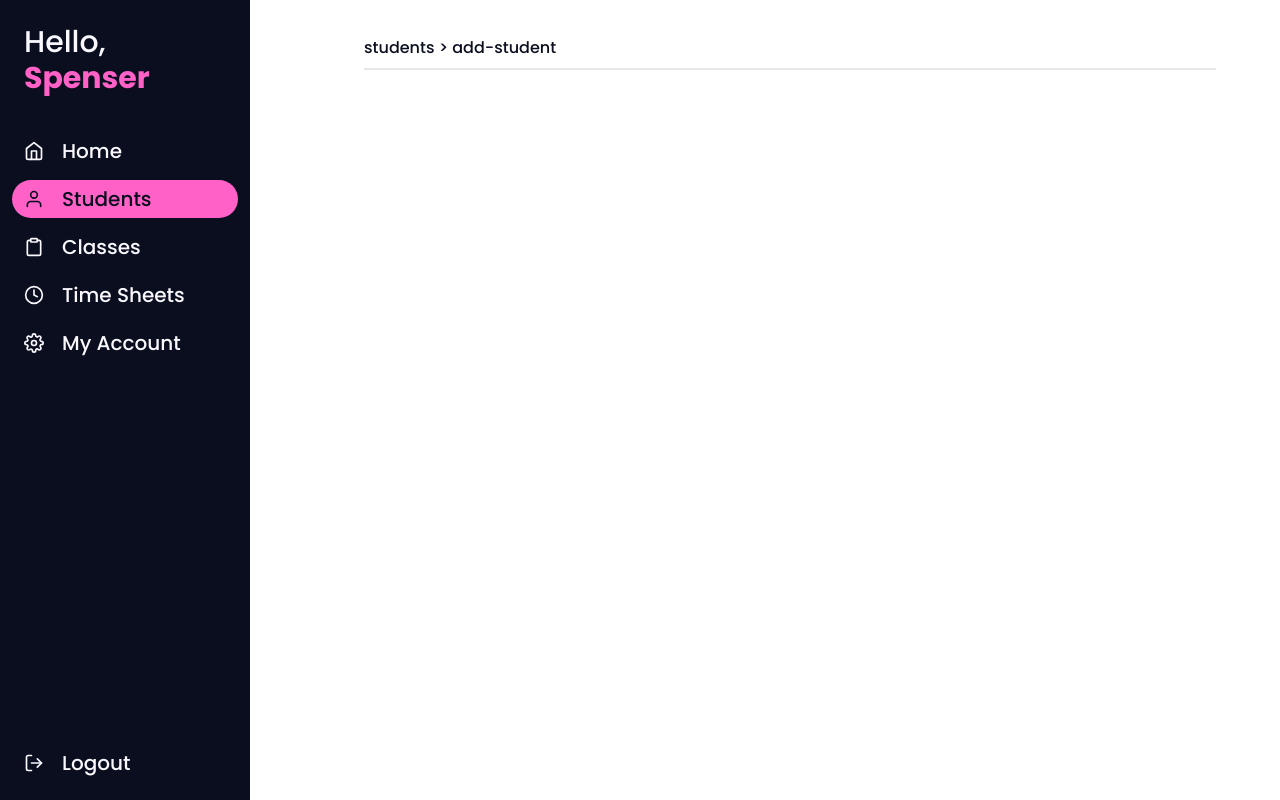
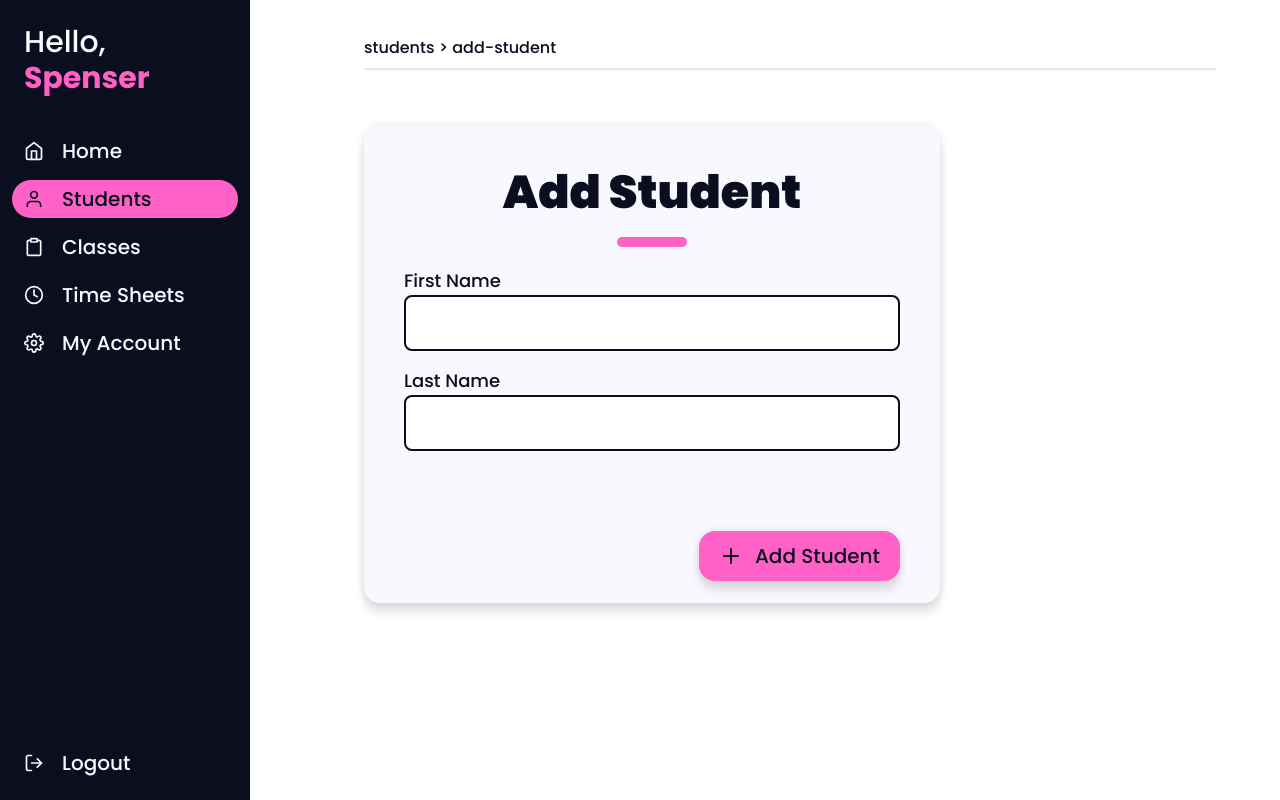
Before and after one commit to speiffer829/suzannes-app, a SvelteKit app: page /students/add-student in a window 1280 px wide. Built offline with nearby package versions, Linux system fonts and the light colour scheme.

Commit message:
starting new student flow

```diff
--- /dev/null
+++ b/src/lib/components/Input.svelte
@@ -0,0 +1,32 @@
+<script>
+	export let value = null,
+		placeholder = null,
+		disabled = null,
+		label = null,
+		name = null;
+	export let classes = null;
+</script>
+
+<label>
+	<span class="w-full block text-lg">{label}</span>
+	<input {name} type="text" bind:value {placeholder} {disabled} title={label} class={classes} />
+</label>
+
+<style lang="scss">
+	label {
+		margin: 1rem 0;
+		display: block;
+	}
+	input {
+		width: 100%;
+		font-size: 24px;
+		padding: 8px 15px;
+		border: solid 2px var(--dark);
+		border-radius: 8px;
+		outline: none;
+
+		&:focus {
+			border-color: var(--pink);
+		}
+	}
+</style>
--- a/src/routes/(dashboard)/students/+page.svelte
+++ b/src/routes/(dashboard)/students/+page.svelte
@@ -113,16 +113,26 @@
 			{#each data as student (student.id)}
 				<tr>
 					<td
-						><a href={`/students/${student.id}`}
+						><a
+							href={`/students/${student.id}`}
+							title={`View ${student.first_name} ${student.last_name}'s Profile`}
 							>{student.first_name} <strong>{student.last_name}</strong></a
 						></td
 					>
 					<!-- <td><a href={`/students/${student.id}`}>{student.dob}</a></td> -->
 					<td
-						><a href={`/students/${student.id}`}>{format(new Date(student.dob), 'MM/dd/yyyy')}</a
+						><a
+							href={`/students/${student.id}`}
+							title={`View ${student.first_name} ${student.last_name}'s Profile`}
+							>{format(new Date(student.dob), 'MM/dd/yyyy')}</a
 						></td
 					>
-					<td><a href={`/students/${student.id}`}>{student.grade}</a></td>
+					<td
+						><a
+							href={`/students/${student.id}`}
+							title={`View ${student.first_name} ${student.last_name}'s Profile`}>{student.grade}</a
+						></td
+					>
 				</tr>
 			{/each}
 		</tbody>
--- a/src/routes/(dashboard)/students/[id]/+page.svelte
+++ b/src/routes/(dashboard)/students/[id]/+page.svelte
@@ -29,7 +29,7 @@
 		{#await student}
 			<Loading style="min-height: 300px" />
 		{:then { data }}
-			<h1>{data.first_name} {data.last_name}</h1>
+			<h1 class="pink-underline">{data.first_name} {data.last_name}</h1>
 
 			<div class=" mb-4 grid grid-cols-1 sm:grid-cols-3 md:grid-cols-4 gap-4">
 				<div class="grey-box mb-0">
@@ -64,9 +64,35 @@
 			</div>
 
 			<div class="grey-box">
-				<p class="text-sm">Email</p>
+				<p class="text-sm flex items-center gap-1">Email</p>
 				<p class="text-2xl">{data.email}</p>
 			</div>
+
+			{@const { phones } = data}
+
+			{#if phones.length === 1}
+				{@const phone = phones[0]}
+				<div class="grey-box">
+					<p class="text-sm">Phone {phone.label ? `(${phone.label})` : ''}</p>
+					<p class="text-2xl">{phone.phone}</p>
+				</div>
+			{:else if phones.length > 1}
+				<section>
+					<h2 class="text-3xl font-black mb-2 text-center">Phones</h2>
+					<ul class="phones-list">
+						{#each phones as phone (phone.phone_id)}
+							<li>
+								<div class="grey-box">
+									<p class="text-sm flex items-center gap-1">
+										<span class="block">{phone.label ? phone.label : 'Phone'}</span>
+									</p>
+									<p class="text-2xl">{phone.phone}</p>
+								</div>
+							</li>
+						{/each}
+					</ul>
+				</section>
+			{/if}
 		{:catch error}
 			<!-- student was rejected -->
 		{/await}
@@ -74,27 +100,6 @@
 </div>
 
 <style lang="scss">
-	h1 {
-		position: relative;
-		font-weight: 900;
-		font-size: 46px;
-		text-align: center;
-		padding: 10px;
-		margin-bottom: 30px;
-
-		&::after {
-			content: '';
-			width: 70px;
-			height: 10px;
-			background: var(--pink);
-			border-radius: 100px;
-			position: absolute;
-			bottom: -10px;
-			left: 50%;
-			transform: translateX(-50%);
-		}
-	}
-
 	.grey-box {
 		@apply bg-dark-transparent rounded-lg py-1.5 px-2.5 mb-4;
 
@@ -102,4 +107,9 @@
 			margin-bottom: 0;
 		}
 	}
+
+	.phones-list {
+		list-style: none;
+		padding: 0;
+	}
 </style>
--- a/src/routes/(dashboard)/students/add-student/+page.svelte
+++ b/src/routes/(dashboard)/students/add-student/+page.svelte
@@ -0,0 +1,40 @@
+<script>
+	import Input from '$lib/components/Input.svelte';
+
+	let first_name, last_name, grade;
+
+	async function handleSubmit(e) {
+		const data = new FormData(e.target);
+		for (let [name, value] of data) {
+			console.log(name, value);
+		}
+	}
+</script>
+
+<div class="card mt-14 max-w-xl">
+	<h1 class="pink-underline">Add Student</h1>
+
+	<form on:submit|preventDefault={handleSubmit} autocomplete="off">
+		<Input name="first_name" label="First Name" bind:value={first_name} />
+		<Input name="last_name" label="Last Name" bind:value={last_name} />
+
+		<div class="flex justify-end">
+			<button class="btn mt-16" type="submit">
+				<svg
+					xmlns="http://www.w3.org/2000/svg"
+					width="24"
+					height="24"
+					viewBox="0 0 24 24"
+					fill="none"
+					stroke="currentColor"
+					stroke-width="2"
+					stroke-linecap="round"
+					stroke-linejoin="round"
+					class="feather feather-plus"
+					><line x1="12" y1="5" x2="12" y2="19" /><line x1="5" y1="12" x2="19" y2="12" /></svg
+				>
+				Add Student
+			</button>
+		</div>
+	</form>
+</div>
--- a/src/styles/app.scss
+++ b/src/styles/app.scss
@@ -2,6 +2,7 @@
 :root {
 	--dark: #0b0e1f;
 	--dark-transparent: rgba(11, 14, 31, 0.1);
+	--grey: #e7e7e9;
 	--pink: #ff61c7;
 	--light: #f9f8ff;
 	--dark-purple: #372952;
@@ -48,6 +49,27 @@ body {
 	border-radius: 16px;
 }
 
+h1.pink-underline {
+	position: relative;
+	font-weight: 900;
+	font-size: 46px;
+	text-align: center;
+	padding: 10px;
+	margin-bottom: 30px;
+
+	&::after {
+		content: '';
+		width: 70px;
+		height: 10px;
+		background: var(--pink);
+		border-radius: 100px;
+		position: absolute;
+		bottom: -10px;
+		left: 50%;
+		transform: translateX(-50%);
+	}
+}
+
 ::selection {
 	background-color: var(--pink);
 	color: var(--dark);
```
Also changed, not shown: src/lib/components/Select.svelte (added).
